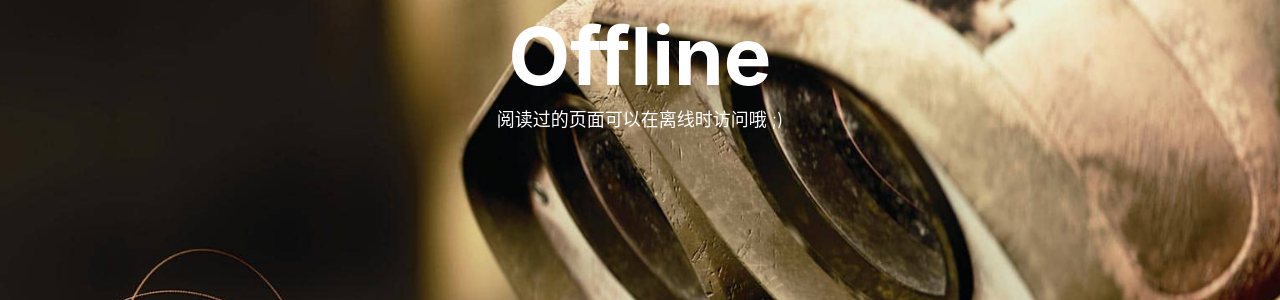
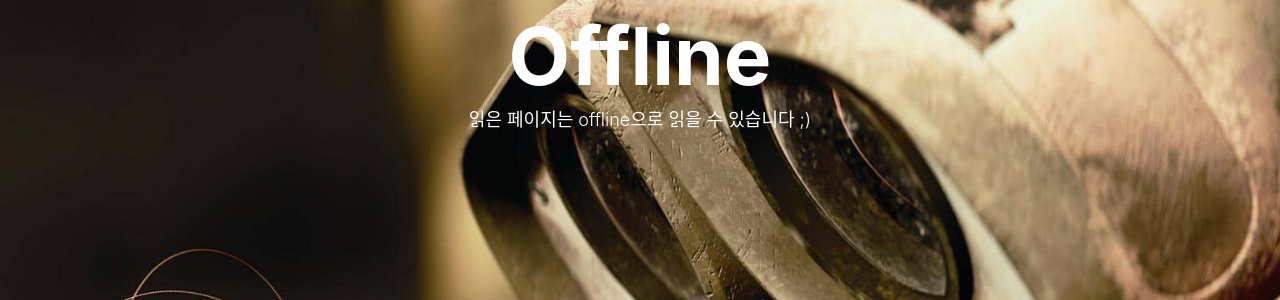
Before and after one commit to ShinJam/shinjam.github.io, a Jekyll site: the page built from offline.html, in a window 1280 px wide. Shown: the part 138-438 px from the top of the page. Built offline with Jekyll 4.4.1, drawn with Linux system fonts in a browser that asks for light colours; nearby versions of some CDN libraries; comment, search, counter and statistics services are not loaded.

Commit message:
Edit: offline description

```diff
--- a/offline.html
+++ b/offline.html
@@ -2,15 +2,14 @@
 layout: default
 title: Offline
 hide-in-nav: true
-description: "阅读过的页面可以在离线时访问哦 ;)"
+description: "읽은 페이지는 offline으로 읽을 수 있습니다 ;)"
 header-img: "img/404-bg.jpg"
 permalink: /offline.html
 ---
-
 
 <!-- Page Header -->
 {% include intro-header.html type="page" %}
 
 <script>
-	document.body.classList.add('page-fullscreen');
+    document.body.classList.add("page-fullscreen");
 </script>
--- /dev/null
+++ b/robots.txt
@@ -0,0 +1,4 @@
+User-agent: *
+Allow: /
+
+Sitemap: https://shinjam.me/sitemap.xml
```
